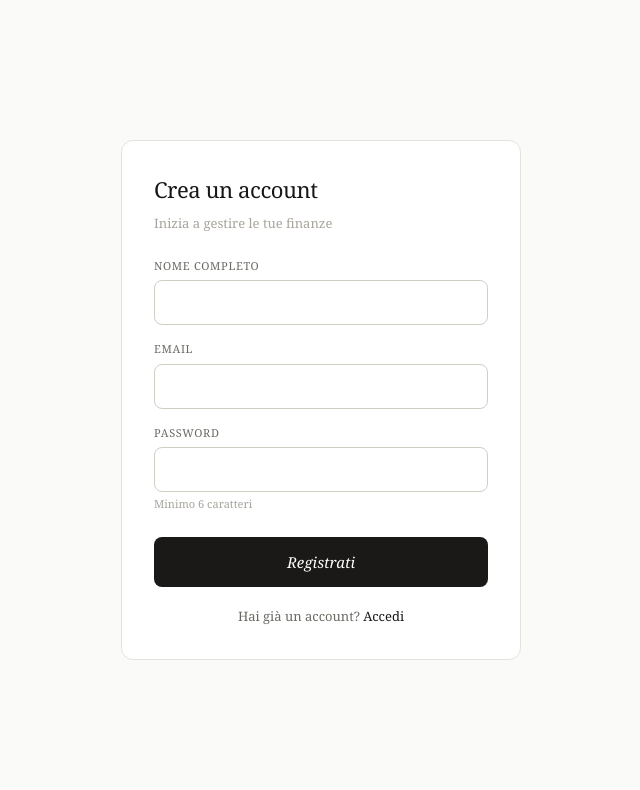
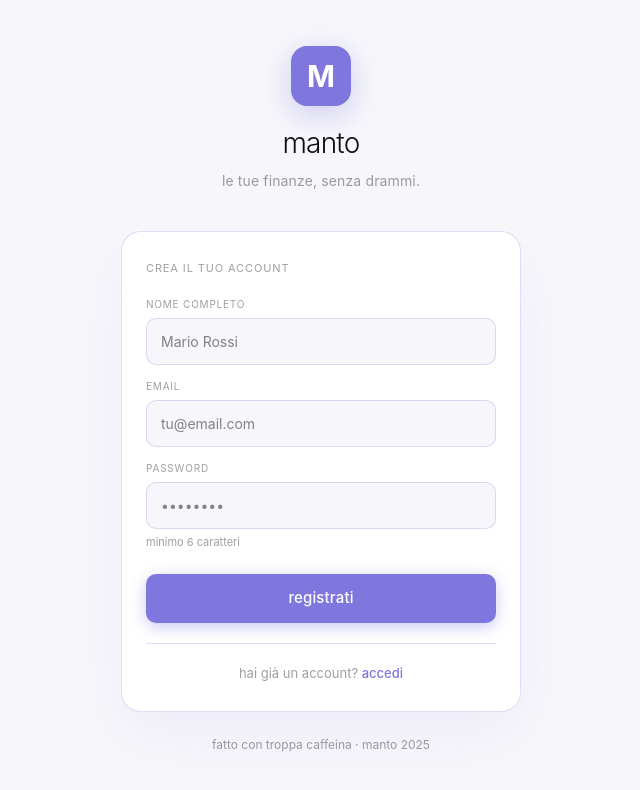
Before and after one commit to kekkomere/finanze, a Next.js app: page /register in a window 1280 px wide. Shown: the top 790 px of the page, without its empty margins (319-959 px from the left). Built offline with nearby package versions, Linux system fonts and the light colour scheme; no server answers.

Commit message:
restyling login e register - stile Manto

```diff
--- a/app/(auth)/login/page.tsx
+++ b/app/(auth)/login/page.tsx
@@ -1,6 +1,6 @@
 'use client'
 
-import { useState } from 'react'
+import { useState, useEffect } from 'react'
 import { createClient } from '@/lib/supabase'
 import { useRouter } from 'next/navigation'
 import Link from 'next/link'
@@ -10,56 +10,83 @@ export default function LoginPage() {
   const [password, setPassword] = useState('')
   const [error, setError] = useState('')
   const [loading, setLoading] = useState(false)
+  const [dark, setDark] = useState(false)
   const router = useRouter()
   const supabase = createClient()
+
+  useEffect(()=>{
+    const mq = window.matchMedia('(prefers-color-scheme: dark)')
+    setDark(mq.matches)
+    const h = (e: MediaQueryListEvent) => setDark(e.matches)
+    mq.addEventListener('change', h)
+    return () => mq.removeEventListener('change', h)
+  },[])
 
   async function handleLogin(e: React.FormEvent) {
     e.preventDefault()
     setLoading(true)
     setError('')
-
     const { error } = await supabase.auth.signInWithPassword({ email, password })
-
-    if (error) {
-      setError('Email o password non corretti')
-      setLoading(false)
-    } else {
-      router.push('/dashboard')
-    }
+    if (error) { setError('Email o password non corretti'); setLoading(false) }
+    else router.push('/dashboard')
   }
 
+  const bg = dark ? '#0E0E12' : '#F7F7FB'
+  const surface = dark ? '#1A1A24' : '#FFFFFF'
+  const border = dark ? 'rgba(127,119,221,0.2)' : 'rgba(127,119,221,0.25)'
+  const txt = dark ? '#FFFFFF' : '#0E0E12'
+  const txtMuted = dark ? 'rgba(255,255,255,0.4)' : 'rgba(14,14,18,0.4)'
+  const inputBg = dark ? '#22222E' : '#F7F7FB'
+
   return (
-    <div style={{minHeight:'100vh',display:'flex',alignItems:'center',justifyContent:'center',background:'#FAFAF8',fontFamily:'Georgia,serif'}}>
-      <div style={{width:'100%',maxWidth:400,padding:'2rem',background:'white',borderRadius:12,border:'1px solid #E5E3DC'}}>
-        <h1 style={{fontSize:22,fontWeight:'normal',marginBottom:8,letterSpacing:'-0.02em'}}>Bentornato</h1>
-        <p style={{fontSize:13,color:'#A8A49E',marginBottom:24}}>Accedi al tuo account</p>
+    <div style={{minHeight:'100vh',background:bg,display:'flex',flexDirection:'column',alignItems:'center',justifyContent:'center',fontFamily:'-apple-system,BlinkMacSystemFont,SF Pro Display,Segoe UI,sans-serif',padding:'0 20px',transition:'background 0.3s'}}>
+
+      {/* Logo */}
+      <div style={{textAlign:'center',marginBottom:40}}>
+        <div style={{width:60,height:60,borderRadius:16,background:'#7F77DD',display:'flex',alignItems:'center',justifyContent:'center',fontSize:30,fontWeight:700,color:'#fff',margin:'0 auto 16px',boxShadow:'0 8px 32px rgba(127,119,221,0.35)'}}>M</div>
+        <h1 style={{fontSize:28,fontWeight:300,letterSpacing:'-0.8px',color:txt,marginBottom:6}}>manto</h1>
+        <p style={{fontSize:14,color:txtMuted,letterSpacing:'0.01em'}}>le tue finanze, senza drammi.</p>
+      </div>
+
+      {/* Card */}
+      <div style={{width:'100%',maxWidth:400,background:surface,borderRadius:20,border:`1px solid ${border}`,padding:'28px 24px',boxShadow:dark?'0 24px 64px rgba(0,0,0,0.4)':'0 24px 64px rgba(127,119,221,0.08)'}}>
+
+        <p style={{fontSize:11,color:txtMuted,letterSpacing:'0.08em',textTransform:'uppercase',marginBottom:20}}>accedi al tuo account</p>
 
         <form onSubmit={handleLogin}>
-          <div style={{marginBottom:16}}>
-            <label style={{fontSize:11,color:'#6B6963',letterSpacing:'0.06em',textTransform:'uppercase',display:'block',marginBottom:6}}>Email</label>
-            <input type="email" value={email} onChange={e=>setEmail(e.target.value)} required
-              style={{width:'100%',padding:'11px 14px',border:'1px solid #D0CEC5',borderRadius:8,fontSize:14,fontFamily:'Georgia,serif',outline:'none'}}/>
+          <div style={{marginBottom:14}}>
+            <label style={{fontSize:10,color:txtMuted,letterSpacing:'0.08em',textTransform:'uppercase',display:'block',marginBottom:6}}>email</label>
+            <input type="email" value={email} onChange={e=>setEmail(e.target.value)} required placeholder="tu@email.com"
+              style={{width:'100%',padding:'12px 14px',border:`1px solid ${border}`,borderRadius:10,fontSize:14,fontFamily:'inherit',background:inputBg,color:txt,outline:'none',transition:'border-color 0.2s'}}/>
           </div>
 
           <div style={{marginBottom:24}}>
-            <label style={{fontSize:11,color:'#6B6963',letterSpacing:'0.06em',textTransform:'uppercase',display:'block',marginBottom:6}}>Password</label>
-            <input type="password" value={password} onChange={e=>setPassword(e.target.value)} required
-              style={{width:'100%',padding:'11px 14px',border:'1px solid #D0CEC5',borderRadius:8,fontSize:14,fontFamily:'Georgia,serif',outline:'none'}}/>
+            <label style={{fontSize:10,color:txtMuted,letterSpacing:'0.08em',textTransform:'uppercase',display:'block',marginBottom:6}}>password</label>
+            <input type="password" value={password} onChange={e=>setPassword(e.target.value)} required placeholder="••••••••"
+              style={{width:'100%',padding:'12px 14px',border:`1px solid ${border}`,borderRadius:10,fontSize:14,fontFamily:'inherit',background:inputBg,color:txt,outline:'none',transition:'border-color 0.2s'}}/>
           </div>
 
-          {error && <p style={{fontSize:12,color:'#993C1D',marginBottom:16}}>{error}</p>}
+          {error && (
+            <div style={{background:'rgba(240,153,123,0.12)',border:'1px solid rgba(240,153,123,0.3)',borderRadius:8,padding:'10px 14px',marginBottom:16}}>
+              <p style={{fontSize:13,color:'#F0997B'}}>{error}</p>
+            </div>
+          )}
 
           <button type="submit" disabled={loading}
-            style={{width:'100%',padding:14,background:'#1A1917',color:'white',border:'none',borderRadius:8,fontSize:15,fontFamily:'Georgia,serif',fontStyle:'italic',cursor:'pointer'}}>
-            {loading ? 'Accesso...' : 'Accedi'}
+            style={{width:'100%',padding:'13px',background:'#7F77DD',color:'white',border:'none',borderRadius:10,fontSize:15,fontFamily:'inherit',fontWeight:500,cursor:'pointer',letterSpacing:'0.01em',boxShadow:'0 4px 16px rgba(127,119,221,0.4)',transition:'opacity 0.15s',opacity:loading?0.7:1}}>
+            {loading ? 'accesso in corso...' : 'accedi'}
           </button>
         </form>
 
-        <p style={{textAlign:'center',marginTop:20,fontSize:13,color:'#6B6963'}}>
-          Non hai un account?{' '}
-          <Link href="/register" style={{color:'#1A1917'}}>Registrati</Link>
-        </p>
+        <div style={{textAlign:'center',marginTop:20,paddingTop:20,borderTop:`1px solid ${border}`}}>
+          <p style={{fontSize:13,color:txtMuted}}>
+            non hai un account?{' '}
+            <Link href="/register" style={{color:'#7F77DD',textDecoration:'none',fontWeight:500}}>registrati</Link>
+          </p>
+        </div>
       </div>
+
+      <p style={{marginTop:24,fontSize:12,color:txtMuted,textAlign:'center'}}>fatto con troppa caffeina · manto 2025</p>
     </div>
   )
 }
--- a/app/(auth)/register/page.tsx
+++ b/app/(auth)/register/page.tsx
@@ -1,6 +1,6 @@
 'use client'
 
-import { useState } from 'react'
+import { useState, useEffect } from 'react'
 import { createClient } from '@/lib/supabase'
 import { useRouter } from 'next/navigation'
 import Link from 'next/link'
@@ -11,69 +11,92 @@ export default function RegisterPage() {
   const [password, setPassword] = useState('')
   const [error, setError] = useState('')
   const [loading, setLoading] = useState(false)
+  const [dark, setDark] = useState(false)
   const router = useRouter()
   const supabase = createClient()
+
+  useEffect(()=>{
+    const mq = window.matchMedia('(prefers-color-scheme: dark)')
+    setDark(mq.matches)
+    const h = (e: MediaQueryListEvent) => setDark(e.matches)
+    mq.addEventListener('change', h)
+    return () => mq.removeEventListener('change', h)
+  },[])
 
   async function handleRegister(e: React.FormEvent) {
     e.preventDefault()
     setLoading(true)
     setError('')
-
     const { error } = await supabase.auth.signUp({
-      email,
-      password,
-      options: {
-        data: { full_name: fullName }
-      }
+      email, password, options: { data: { full_name: fullName } }
     })
-
-    if (error) {
-      setError(error.message)
-      setLoading(false)
-    } else {
-      router.push('/dashboard')
-    }
+    if (error) { setError(error.message); setLoading(false) }
+    else router.push('/dashboard')
   }
 
+  const bg = dark ? '#0E0E12' : '#F7F7FB'
+  const surface = dark ? '#1A1A24' : '#FFFFFF'
+  const border = dark ? 'rgba(127,119,221,0.2)' : 'rgba(127,119,221,0.25)'
+  const txt = dark ? '#FFFFFF' : '#0E0E12'
+  const txtMuted = dark ? 'rgba(255,255,255,0.4)' : 'rgba(14,14,18,0.4)'
+  const inputBg = dark ? '#22222E' : '#F7F7FB'
+
   return (
-    <div style={{minHeight:'100vh',display:'flex',alignItems:'center',justifyContent:'center',background:'#FAFAF8',fontFamily:'Georgia,serif'}}>
-      <div style={{width:'100%',maxWidth:400,padding:'2rem',background:'white',borderRadius:12,border:'1px solid #E5E3DC'}}>
-        <h1 style={{fontSize:22,fontWeight:'normal',marginBottom:8,letterSpacing:'-0.02em'}}>Crea un account</h1>
-        <p style={{fontSize:13,color:'#A8A49E',marginBottom:24}}>Inizia a gestire le tue finanze</p>
+    <div style={{minHeight:'100vh',background:bg,display:'flex',flexDirection:'column',alignItems:'center',justifyContent:'center',fontFamily:'-apple-system,BlinkMacSystemFont,SF Pro Display,Segoe UI,sans-serif',padding:'0 20px',transition:'background 0.3s'}}>
+
+      {/* Logo */}
+      <div style={{textAlign:'center',marginBottom:40}}>
+        <div style={{width:60,height:60,borderRadius:16,background:'#7F77DD',display:'flex',alignItems:'center',justifyContent:'center',fontSize:30,fontWeight:700,color:'#fff',margin:'0 auto 16px',boxShadow:'0 8px 32px rgba(127,119,221,0.35)'}}>M</div>
+        <h1 style={{fontSize:28,fontWeight:300,letterSpacing:'-0.8px',color:txt,marginBottom:6}}>manto</h1>
+        <p style={{fontSize:14,color:txtMuted,letterSpacing:'0.01em'}}>le tue finanze, senza drammi.</p>
+      </div>
+
+      {/* Card */}
+      <div style={{width:'100%',maxWidth:400,background:surface,borderRadius:20,border:`1px solid ${border}`,padding:'28px 24px',boxShadow:dark?'0 24px 64px rgba(0,0,0,0.4)':'0 24px 64px rgba(127,119,221,0.08)'}}>
+
+        <p style={{fontSize:11,color:txtMuted,letterSpacing:'0.08em',textTransform:'uppercase',marginBottom:20}}>crea il tuo account</p>
 
         <form onSubmit={handleRegister}>
-          <div style={{marginBottom:16}}>
-            <label style={{fontSize:11,color:'#6B6963',letterSpacing:'0.06em',textTransform:'uppercase',display:'block',marginBottom:6}}>Nome completo</label>
-            <input type="text" value={fullName} onChange={e=>setFullName(e.target.value)} required
-              style={{width:'100%',padding:'11px 14px',border:'1px solid #D0CEC5',borderRadius:8,fontSize:14,fontFamily:'Georgia,serif',outline:'none'}}/>
+          <div style={{marginBottom:14}}>
+            <label style={{fontSize:10,color:txtMuted,letterSpacing:'0.08em',textTransform:'uppercase',display:'block',marginBottom:6}}>nome completo</label>
+            <input type="text" value={fullName} onChange={e=>setFullName(e.target.value)} required placeholder="Mario Rossi"
+              style={{width:'100%',padding:'12px 14px',border:`1px solid ${border}`,borderRadius:10,fontSize:14,fontFamily:'inherit',background:inputBg,color:txt,outline:'none'}}/>
           </div>
 
-          <div style={{marginBottom:16}}>
-            <label style={{fontSize:11,color:'#6B6963',letterSpacing:'0.06em',textTransform:'uppercase',display:'block',marginBottom:6}}>Email</label>
-            <input type="email" value={email} onChange={e=>setEmail(e.target.value)} required
-              style={{width:'100%',padding:'11px 14px',border:'1px solid #D0CEC5',borderRadius:8,fontSize:14,fontFamily:'Georgia,serif',outline:'none'}}/>
+          <div style={{marginBottom:14}}>
+            <label style={{fontSize:10,color:txtMuted,letterSpacing:'0.08em',textTransform:'uppercase',display:'block',marginBottom:6}}>email</label>
+            <input type="email" value={email} onChange={e=>setEmail(e.target.value)} required placeholder="tu@email.com"
+              style={{width:'100%',padding:'12px 14px',border:`1px solid ${border}`,borderRadius:10,fontSize:14,fontFamily:'inherit',background:inputBg,color:txt,outline:'none'}}/>
           </div>
 
           <div style={{marginBottom:24}}>
-            <label style={{fontSize:11,color:'#6B6963',letterSpacing:'0.06em',textTransform:'uppercase',display:'block',marginBottom:6}}>Password</label>
-            <input type="password" value={password} onChange={e=>setPassword(e.target.value)} required minLength={6}
-              style={{width:'100%',padding:'11px 14px',border:'1px solid #D0CEC5',borderRadius:8,fontSize:14,fontFamily:'Georgia,serif',outline:'none'}}/>
-            <p style={{fontSize:11,color:'#A8A49E',marginTop:4}}>Minimo 6 caratteri</p>
+            <label style={{fontSize:10,color:txtMuted,letterSpacing:'0.08em',textTransform:'uppercase',display:'block',marginBottom:6}}>password</label>
+            <input type="password" value={password} onChange={e=>setPassword(e.target.value)} required minLength={6} placeholder="••••••••"
+              style={{width:'100%',padding:'12px 14px',border:`1px solid ${border}`,borderRadius:10,fontSize:14,fontFamily:'inherit',background:inputBg,color:txt,outline:'none'}}/>
+            <p style={{fontSize:11,color:txtMuted,marginTop:5}}>minimo 6 caratteri</p>
           </div>
 
-          {error && <p style={{fontSize:12,color:'#993C1D',marginBottom:16}}>{error}</p>}
+          {error && (
+            <div style={{background:'rgba(240,153,123,0.12)',border:'1px solid rgba(240,153,123,0.3)',borderRadius:8,padding:'10px 14px',marginBottom:16}}>
+              <p style={{fontSize:13,color:'#F0997B'}}>{error}</p>
+            </div>
+          )}
 
           <button type="submit" disabled={loading}
-            style={{width:'100%',padding:14,background:'#1A1917',color:'white',border:'none',borderRadius:8,fontSize:15,fontFamily:'Georgia,serif',fontStyle:'italic',cursor:'pointer'}}>
-            {loading ? 'Registrazione...' : 'Registrati'}
+            style={{width:'100%',padding:'13px',background:'#7F77DD',color:'white',border:'none',borderRadius:10,fontSize:15,fontFamily:'inherit',fontWeight:500,cursor:'pointer',letterSpacing:'0.01em',boxShadow:'0 4px 16px rgba(127,119,221,0.4)',transition:'opacity 0.15s',opacity:loading?0.7:1}}>
+            {loading ? 'registrazione in corso...' : 'registrati'}
           </button>
         </form>
 
-        <p style={{textAlign:'center',marginTop:20,fontSize:13,color:'#6B6963'}}>
-          Hai già un account?{' '}
-          <Link href="/login" style={{color:'#1A1917'}}>Accedi</Link>
-        </p>
+        <div style={{textAlign:'center',marginTop:20,paddingTop:20,borderTop:`1px solid ${border}`}}>
+          <p style={{fontSize:13,color:txtMuted}}>
+            hai già un account?{' '}
+            <Link href="/login" style={{color:'#7F77DD',textDecoration:'none',fontWeight:500}}>accedi</Link>
+          </p>
+        </div>
       </div>
+
+      <p style={{marginTop:24,fontSize:12,color:txtMuted,textAlign:'center'}}>fatto con troppa caffeina · manto 2025</p>
     </div>
   )
 }
```
